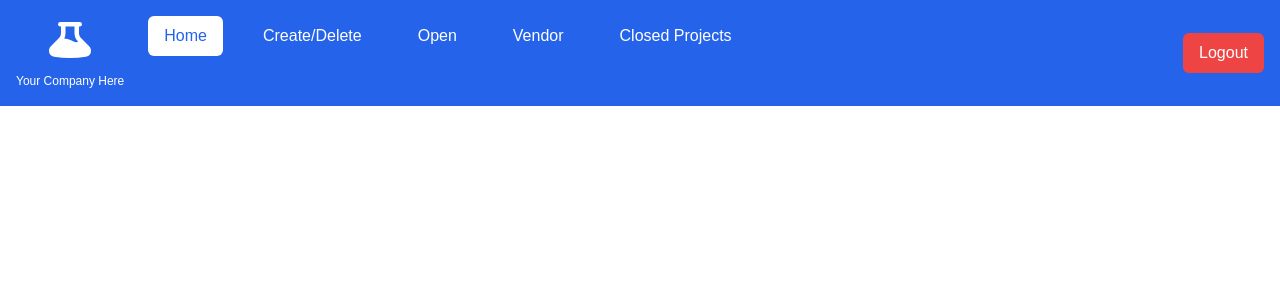
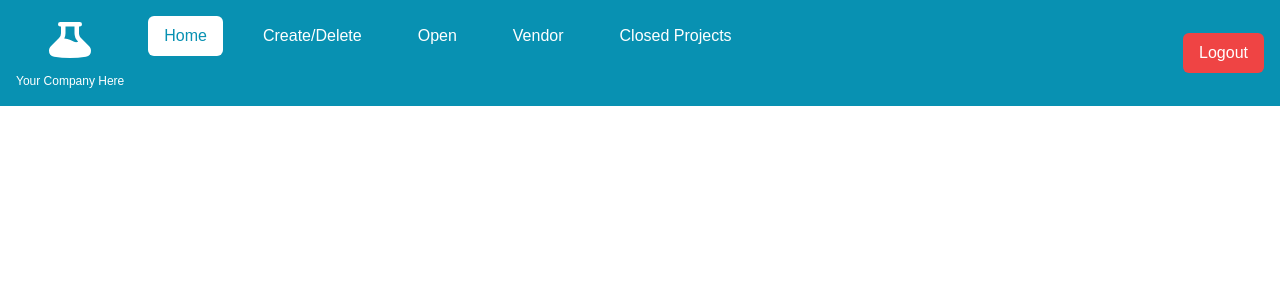
Before and after one commit to JaydenDaniello/475DBProject, a Next.js app: page /home/closed-projects in a window 1280 px wide. Shown: the top 300 px of the page. Built offline with nearby package versions, Linux system fonts and the light colour scheme.

Commit message:
Restyled Home Page

```diff
--- a/app/ui/home/navbar.tsx
+++ b/app/ui/home/navbar.tsx
@@ -14,7 +14,7 @@ export default function Navbar() {
     ];
 
     return (
-      <nav className="bg-blue-600 text-white">
+      <nav className="bg-cyan-600 text-white">
         <div className="container mx-auto px-4 py-4 flex justify-between items-center">
           {/* Left side: Tab links */}
           <div className="flex space-x-6">
@@ -25,8 +25,8 @@ export default function Navbar() {
                     onClick={() => setActiveTab(tab.key)}
                     className={`${
                     activeTab === tab.key
-                        ? 'text-blue-600 bg-white'
-                        : 'text-white hover:bg-blue-500'
+                        ? 'text-cyan-600 bg-white hover:bg-gray-300'
+                        : 'text-white hover:bg-cyan-400'
                     } px-4 py-2 rounded-md transition-colors duration-200`}
                 >
                 {tab.name}
@@ -37,7 +37,7 @@ export default function Navbar() {
 
           {/* Right side: Logout button */}
           <div>
-            <button className="bg-red-500 hover:bg-red-600 text-white px-4 py-2 rounded-md transition-colors duration-200">
+          <button className="bg-red-500 hover:bg-red-400 text-white px-4 py-2 rounded-md transition-colors duration-200">
               Logout
             </button>
           </div>
--- a/package.json
+++ b/package.json
@@ -13,6 +13,7 @@
     "@vercel/postgres": "^0.10.0",
     "bootstrap": "^5.3.3",
     "next": "15.0.1",
+    "next-app": "link:",
     "react": "19.0.0-rc-69d4b800-20241021",
     "react-dom": "19.0.0-rc-69d4b800-20241021"
   },
```
Also changed, not shown: 1 other file (tests, documents, lock files or other folders).
